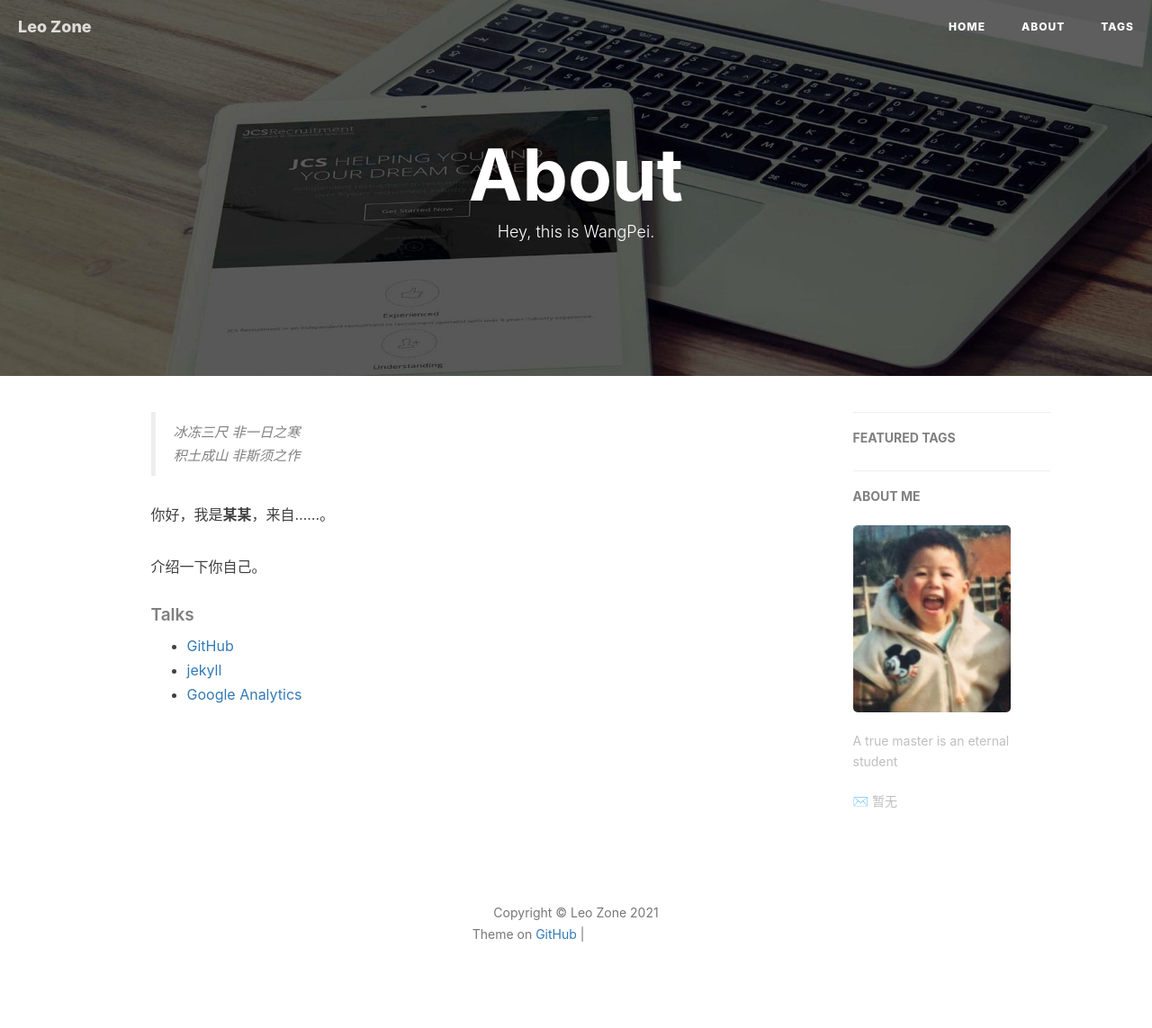
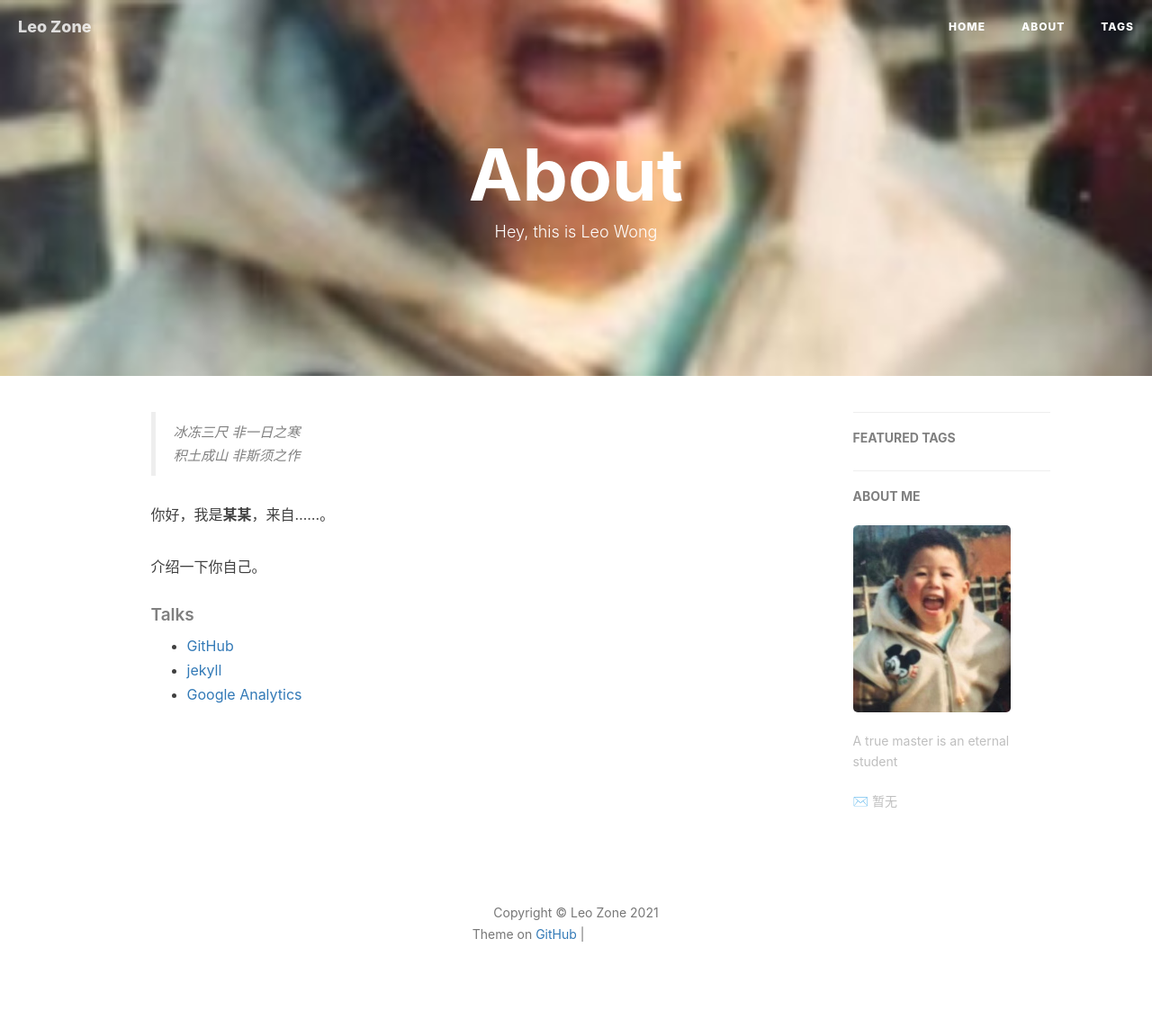
Before and after one commit to azuleo7/leo-wan7.github.io, a Jekyll site: the page built from about.html, in a window 1280 px wide. Shown: the whole page at 90% size. Built offline with Jekyll 4.4.1, drawn with Linux system fonts in a browser that asks for light colours; nearby versions of some CDN libraries; comment, search, counter and statistics services are not loaded; grey boxes are pictures that could not be loaded.

Commit message:
Update about.html

```diff
--- a/about.html
+++ b/about.html
@@ -1,8 +1,8 @@
 ---
 layout: page
 title: "About"
-description: "Hey, this is WangPei."
-header-img: "img/post-bg-rwd.jpg"
+description: "Hey, this is Leo Wong"
+header-img: "img/head.jpg"
 ---
 
 <!-- Language Selector -->
```
